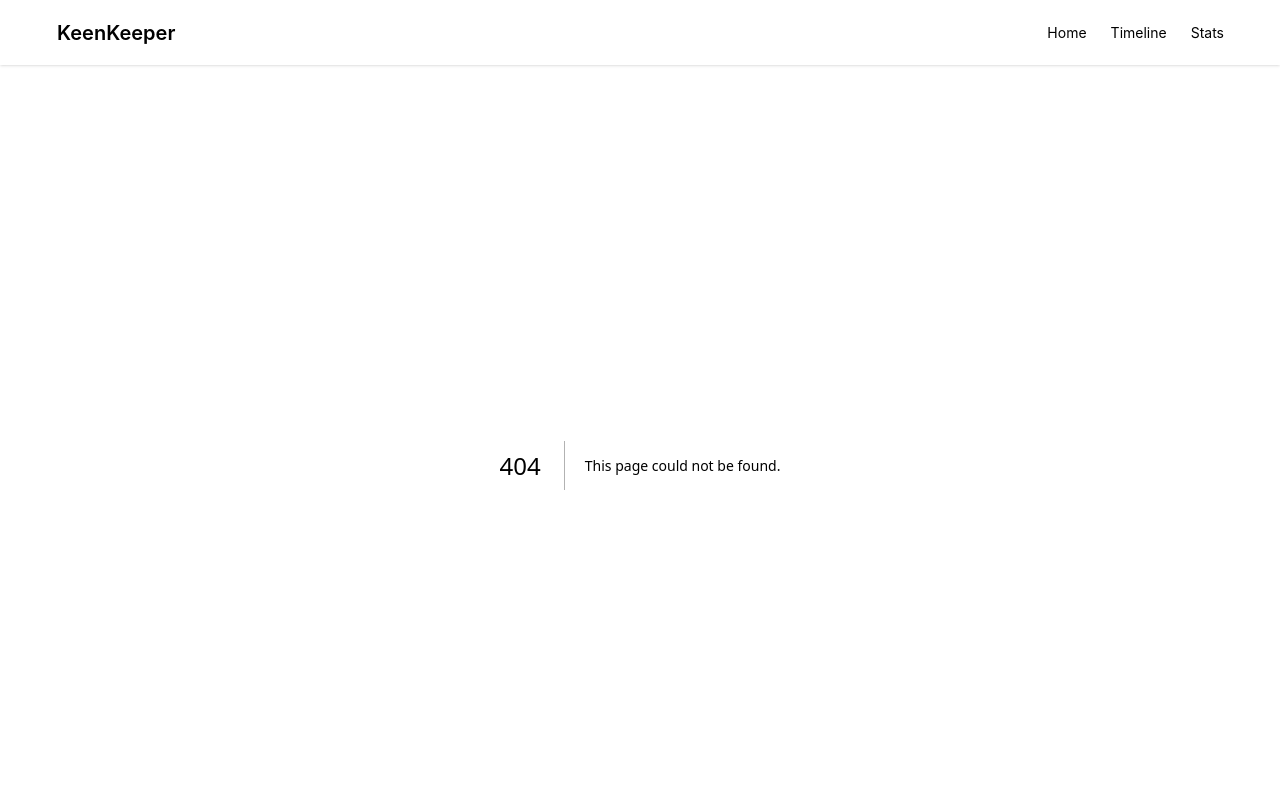
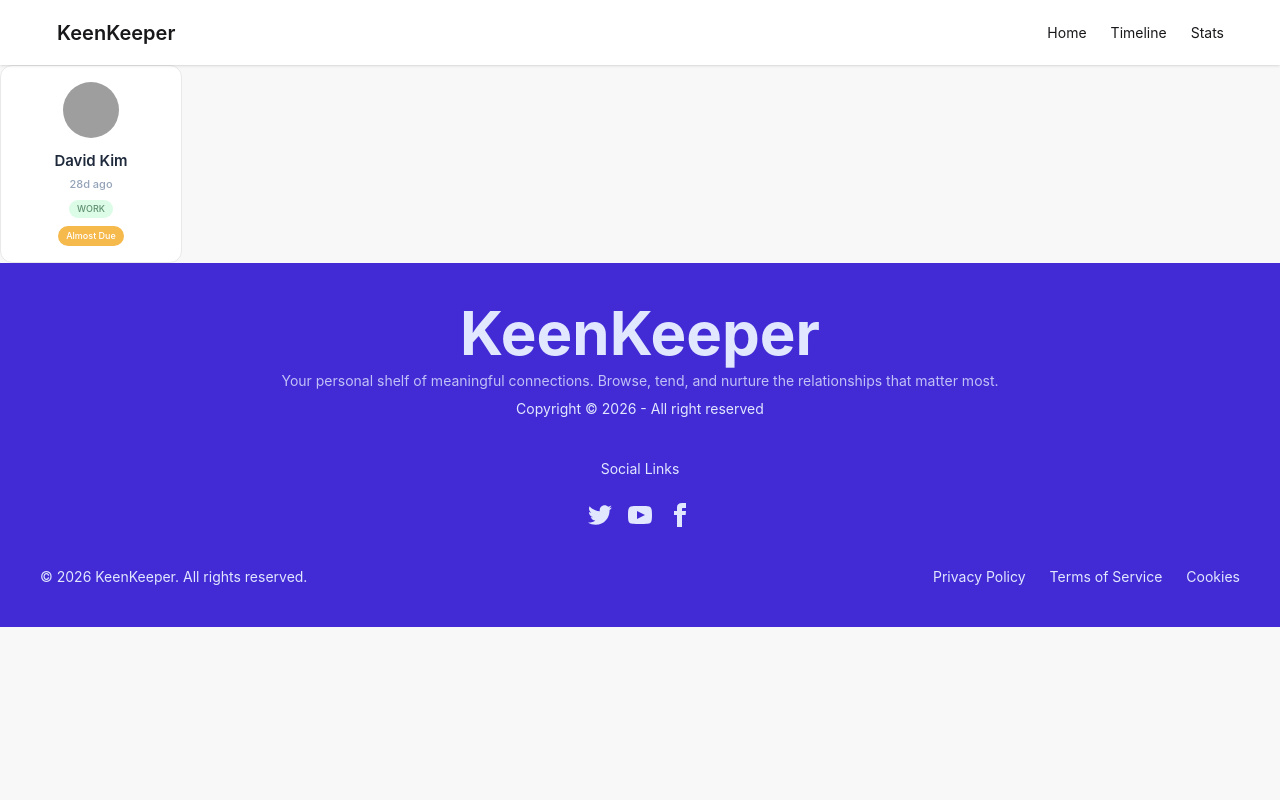
Before and after one commit to Ahnaf-Afif/assignment-07, a Next.js app: page /Details/f001 in a window 1280 px wide. Before the commit this address had no page. Shown: the top 800 px of the page. Built offline with nearby package versions, Linux system fonts and the light colour scheme; grey boxes are pictures that could not be loaded.

Commit message:
Details page made

```diff
--- /dev/null
+++ b/src/app/Details/[id]/page.jsx
@@ -0,0 +1,16 @@
+import data from "@/data/data.json";
+import Leftside from "@/components/Details/Leftside";
+
+const Page = async ({ params }) => {
+  const { id } = await params;
+
+  const friend = data.dashboard.friends.find((item) => String(item.id) === id);
+
+  if (!friend) {
+    return <div>Friend not found</div>;
+  }
+
+  return <Leftside friend={friend} />;
+};
+
+export default Page;
--- a/src/components/CardUi.jsx
+++ b/src/components/CardUi.jsx
@@ -14,7 +14,7 @@ const CardUi = ({ friend }) => {
   const { name, avatar, lastContactDaysAgo, tags = [], status } = friend;
 
   return (
-    <div className="w-full max-w-[182px] rounded-[12px] border border-[#E9E9E9] bg-white px-6 py-4 ]">
+    <div className="w-full max-w-[182px] rounded-[12px] border border-[#E9E9E9] bg-white px-6 py-4 cursor-pointer">
       <div className="flex flex-col items-center text-center">
         <img
           src={avatar}
--- /dev/null
+++ b/src/components/Details/Leftside.jsx
@@ -0,0 +1,61 @@
+import React from "react";
+import data from "@/data/data.json";
+
+const statusClasses = {
+  Overdue: "bg-[#FF4D4F] text-white",
+  "Almost Due": "bg-[#F6B94C] text-white",
+  "On Track": "bg-[#244D3F] text-white",
+  "Need Attention": "bg-[#FF4D4F] text-white",
+};
+
+const formatStatus = (status) => {
+  if (status === "On Track") return "On-Track";
+  return status;
+};
+
+const Leftside = ({ friend }) => {
+  const { name, avatar, lastContactDaysAgo, tags = [], status } = friend;
+
+  return (
+    <div>
+      <div className="w-full max-w-[182px] rounded-[12px] border border-[#E9E9E9] bg-white px-6 py-4 ]">
+        <div className="flex flex-col items-center text-center">
+          <img
+            src={avatar}
+            alt={name}
+            className="mb-3 h-[56px] w-[56px] rounded-full object-cover"
+          />
+
+          <h3 className="text-[15px] font-semibold leading-[22px] text-[#1E293B]">
+            {name}
+          </h3>
+
+          <p className="mt-1 text-[11px] font-medium leading-[16px] text-[#94A3B8]">
+            {lastContactDaysAgo}d ago
+          </p>
+
+          <div className="mt-2 flex flex-wrap items-center justify-center gap-1">
+            {tags.slice(0, 2).map((tag) => (
+              <span
+                key={tag}
+                className="rounded-full bg-[#DCFCE7] px-2 py-[2px] text-[9px] font-medium uppercase leading-[14px] text-[#5F8F71]"
+              >
+                {tag}
+              </span>
+            ))}
+          </div>
+
+          <span
+            className={`mt-2 rounded-full px-2 py-[3px] text-[9px] font-medium leading-[14px] ${
+              statusClasses[status] || "bg-slate-200 text-slate-700"
+            }`}
+          >
+            {formatStatus(status)}
+          </span>
+        </div>
+      </div>
+    </div>
+  );
+};
+
+export default Leftside;
--- a/src/components/HomeHeroCards.jsx
+++ b/src/components/HomeHeroCards.jsx
@@ -1,5 +1,8 @@
+"use client";
+
 import data from "@/data/data.json";
 import CardUi from "@/components/CardUi";
+import Link from "next/link";
 
 const HomeHeroCards = () => {
   const friends = data.dashboard.friends;
@@ -8,7 +11,13 @@ const HomeHeroCards = () => {
     <div className="max-w-11/12 md:max-w-10/12 lg:max-w-8/12 mx-auto mt-10">
       <div className="grid grid-cols-2 md:grid-cols-3 lg:grid-cols-4 gap-3 ">
         {friends.map((friend) => (
-          <CardUi key={friend.id} friend={friend}></CardUi>
+          <Link
+            key={friend.id}
+            href={`/Details/${friend.id}`}
+            className="block"
+          >
+            <CardUi friend={friend} />
+          </Link>
         ))}
       </div>
     </div>
```
